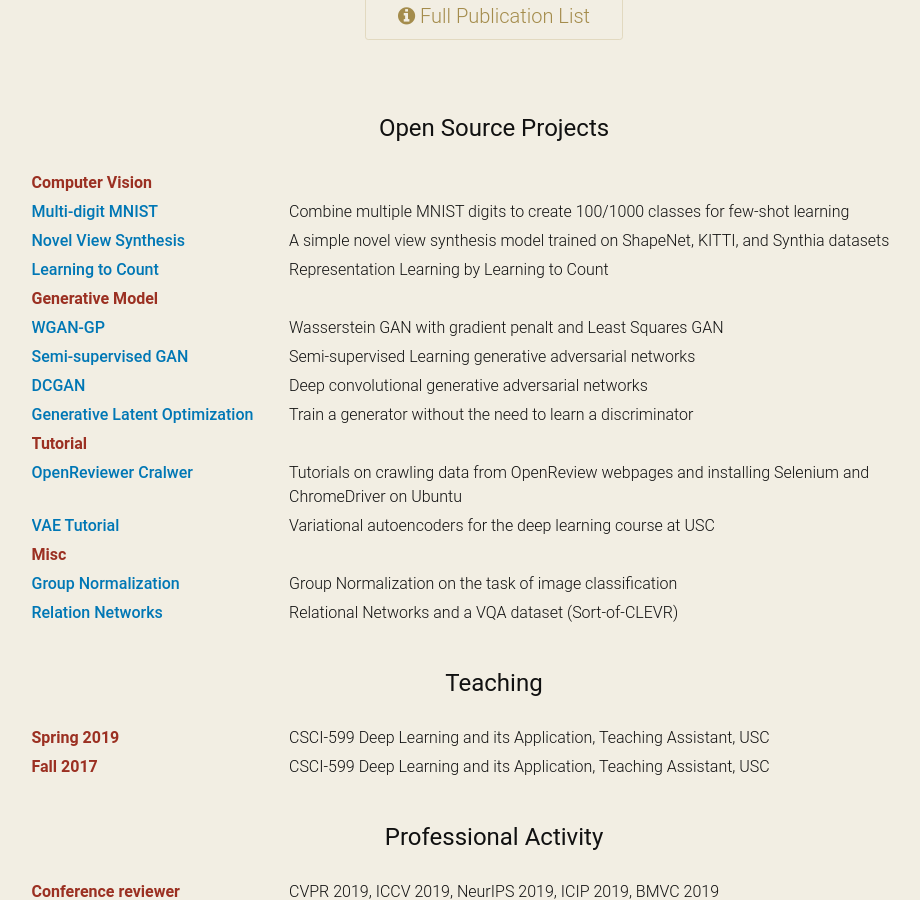
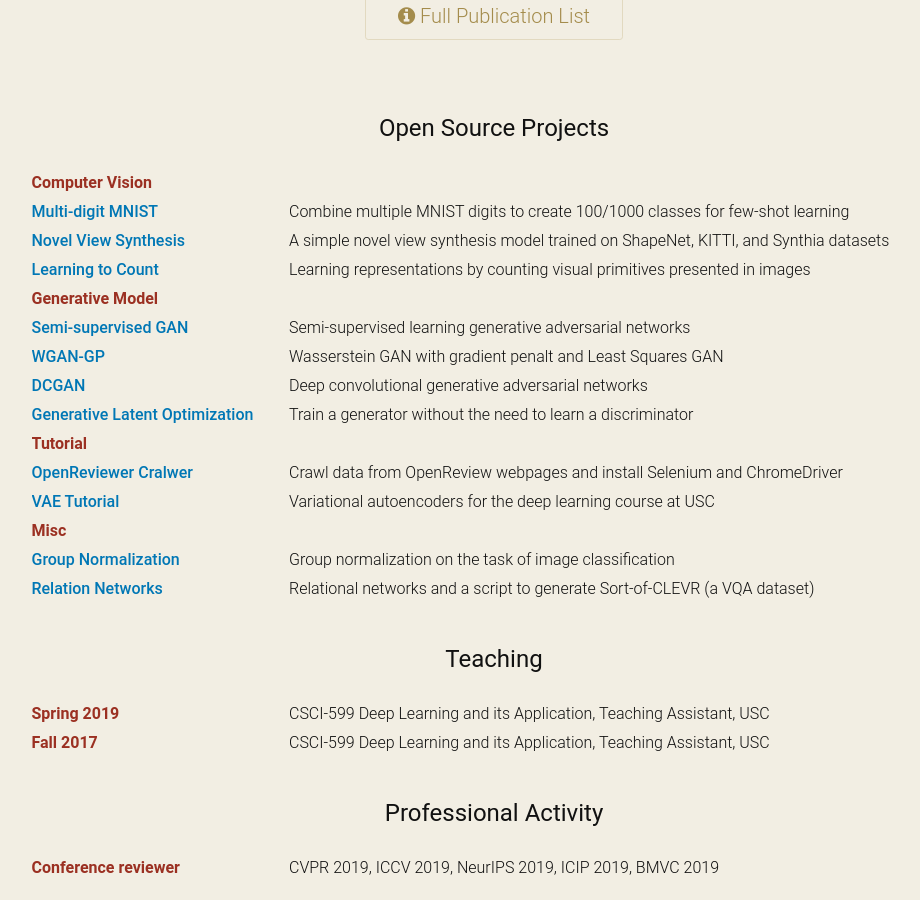
Before and after one commit to shaohua0116/shaohua0116.github.io, a Jekyll site: the page built from index.html, in a window 1280 px wide and 900 px high, scrolled down 2391 px. Shown: the whole window, without its empty margins (146-1066 px from the left). Built offline with Jekyll 4.4.1, drawn with Linux system fonts in a browser that asks for light colours; some web fonts are replaced.

Commit message:
shorten implememtnation desc

```diff
--- a/_data/implementation.yml
+++ b/_data/implementation.yml
@@ -7,17 +7,17 @@
       desc: 'A simple novel view synthesis model trained on ShapeNet, KITTI, and Synthia datasets'
       url:  'https://github.com/shaohua0116/NovelViewSynthesis-TensorFlow'
     - name: 'Learning to Count'
-      desc: 'Representation Learning by Learning to Count'
+      desc: 'Learning representations by counting visual primitives presented in images'
       url:  'https://github.com/gitlimlab/Representation-Learning-by-Learning-to-Count'
 
 - category: 'Generative Model'
   projects:
+    - name: 'Semi-supervised GAN'
+      desc: 'Semi-supervised learning generative adversarial networks'
+      url:  'https://github.com/gitlimlab/SSGAN-Tensorflow'
     - name: 'WGAN-GP'
       desc: 'Wasserstein GAN with gradient penalt and Least Squares GAN'
       url:  'https://github.com/shaohua0116/WGAN-GP-TensorFlow'
-    - name: 'Semi-supervised GAN'
-      desc: 'Semi-supervised Learning generative adversarial networks'
-      url:  'https://github.com/gitlimlab/SSGAN-Tensorflow'
     - name: 'DCGAN'
       desc: 'Deep convolutional generative adversarial networks'
       url:  'https://github.com/shaohua0116/DCGAN-Tensorflow'
@@ -28,7 +28,7 @@
 - category: 'Tutorial'
   projects:
     - name: 'OpenReviewer Cralwer'
-      desc: 'Tutorials on crawling data from OpenReview webpages and installing Selenium and ChromeDriver on Ubuntu'
+      desc: 'Crawl data from OpenReview webpages and install Selenium and ChromeDriver'
       url:  'https://github.com/shaohua0116/ICLR2019-OpenReviewData'
     - name: 'VAE Tutorial'
       desc: 'Variational autoencoders for the deep learning course at USC'
@@ -37,8 +37,8 @@
 - category: 'Misc'
   projects:
     - name: 'Group Normalization'
-      desc: 'Group Normalization on the task of image classification'
+      desc: 'Group normalization on the task of image classification'
       url:  'https://github.com/shaohua0116/Group-Normalization-Tensorflow'
     - name: 'Relation Networks'
-      desc: 'Relational Networks and a VQA dataset (Sort-of-CLEVR)'
+      desc: 'Relational networks and a script to generate Sort-of-CLEVR (a VQA dataset)'
       url:  'https://github.com/gitlimlab/Relation-Network-Tensorflow'
```
